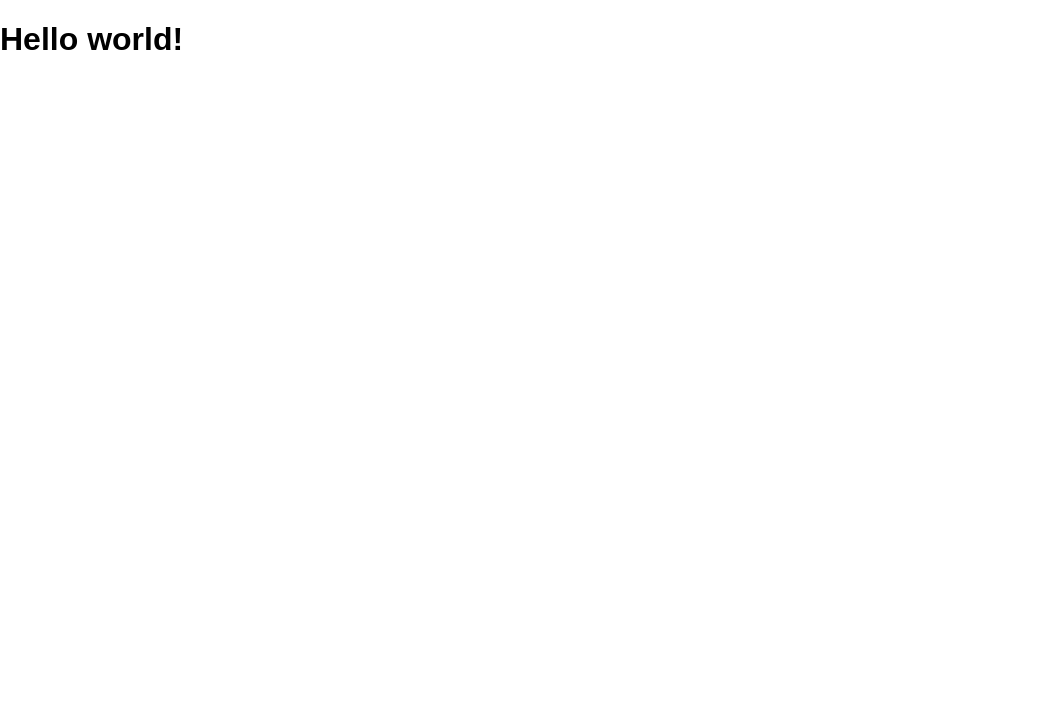
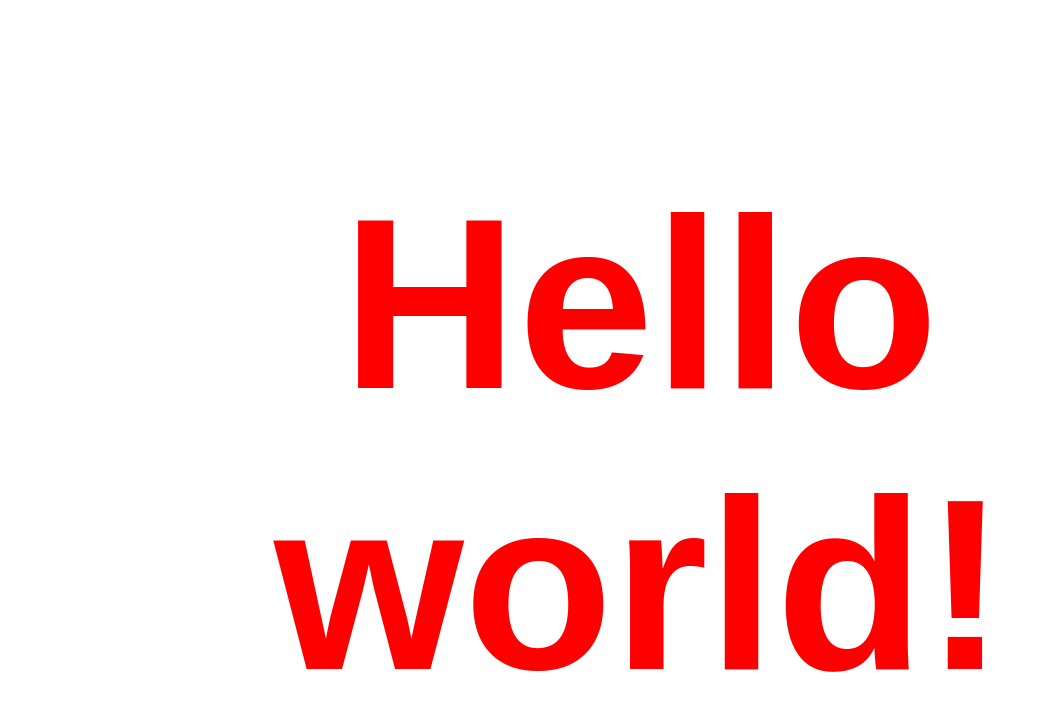
Before and after one commit to angeliquesy/quiz-firebase, a React (Create React App) app: page / in a window 1280 px wide. Shown: the top 710 px of the page, without its empty margins (0-1044 px from the left). Built offline with nearby package versions, Linux system fonts and the light colour scheme.

Commit message:
inline styles

```diff
--- a/src/App.js
+++ b/src/App.js
@@ -3,9 +3,13 @@ import './App.css';
 
 class App extends Component {
   render() {
+    const divStyle = {
+      textAlign: 'center',
+      color: 'red'
+    }
     return (
-      <div className="App">
-        <h1>Hello world!</h1>
+      <div className="App" style={divStyle}>
+        <h1 style={{fontSize: '244px'}}>Hello world!</h1>
       </div>
     );
 
```
Also changed, not shown: 1 other file (tests, documents, lock files or other folders).
